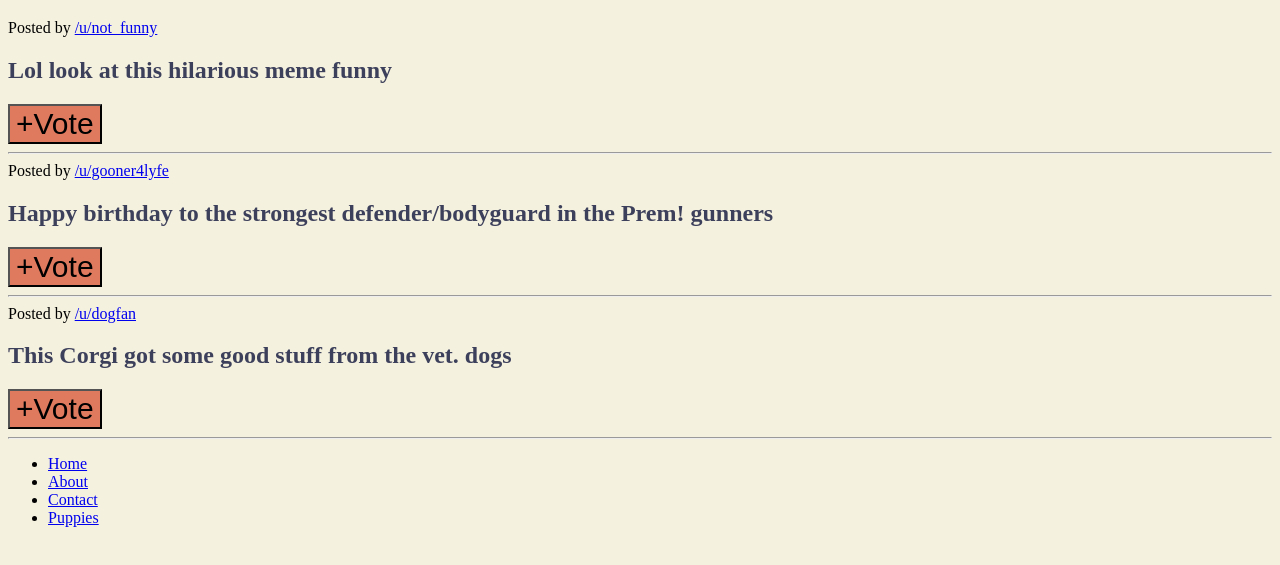
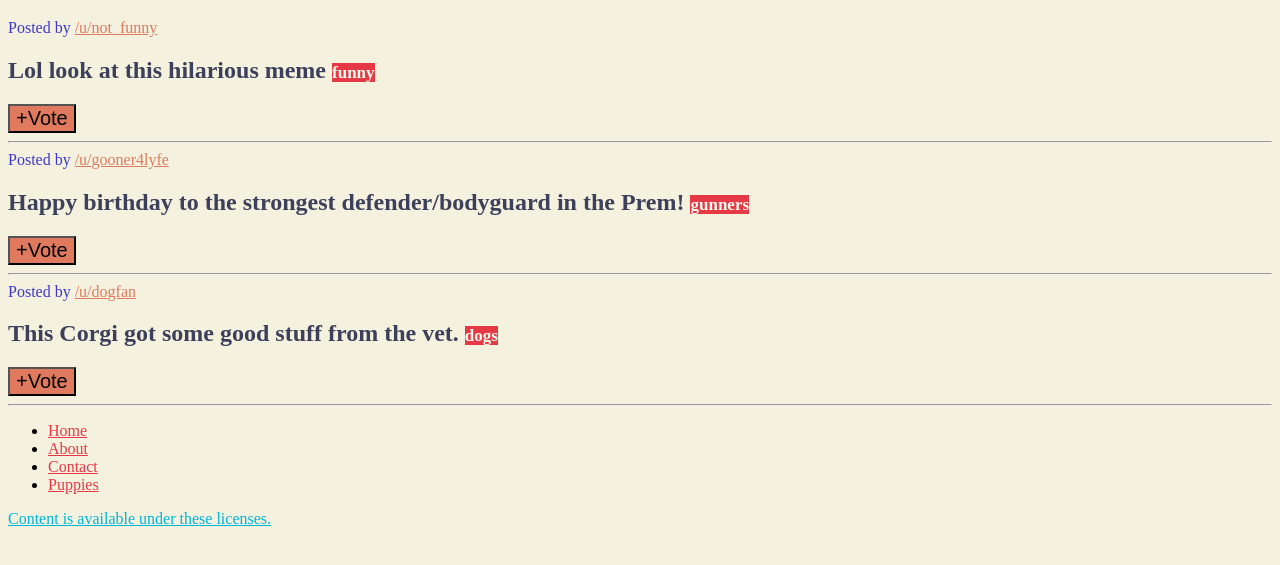
Before and after one commit to caNoNSudo/udemyproject, a plain HTML site: page cssfollowalong/starter.html in a window 1280 px wide. Shown: the part 109-674 px from the top of the page. Drawn offline with Linux system fonts and the light colour scheme.

Commit message:
Updated CSS files with unique selectors included

```diff
--- a/cssfollowalong/css/style.css
+++ b/cssfollowalong/css/style.css
@@ -15,3 +15,35 @@ h2 {
 #signup {
   background-color: #81b29a;
 }
+
+span {
+  color: #3f37c9;
+}
+
+.tag {
+  background: #e63946;
+  color: #f1faee;
+  font-size: 17px;
+}
+/* Descendent Selector Example
+section span a {
+  color: #e07a5f;
+} */
+
+.post a {
+  color: #e07a5f;
+}
+
+footer a {
+  color: #e63946;
+}
+
+/* Adjacent Selector Example */
+h2 + button {
+  font-size: 20px;
+}
+
+/* Direct-Descendent Selector Example */
+footer > a {
+  color: #00b4d8;
+}
--- a/cssfollowalong/starter.html
+++ b/cssfollowalong/starter.html
@@ -16,24 +16,27 @@
     </nav>
     <main>
       <h1>Popular Posts</h1>
-      <section>
+      <section class="post">
         <span>Posted by <a href="#213adas">/u/not_funny</a></span>
-        <h2>Lol look at this hilarious meme <span>funny</span></h2>
+        <h2>Lol look at this hilarious meme <span class="tag">funny</span></h2>
         <button>+Vote</button>
         <hr />
       </section>
-      <section>
+      <section class="post">
         <span>Posted by <a href="#345adas">/u/gooner4lyfe</a></span>
         <h2>
           Happy birthday to the strongest defender/bodyguard in the Prem!
-          <span>gunners</span>
+          <span class="tag">gunners</span>
         </h2>
         <button>+Vote</button>
         <hr />
       </section>
-      <section>
+      <section class="post">
         <span>Posted by <a href="#981adas">/u/dogfan</a></span>
-        <h2>This Corgi got some good stuff from the vet. <span>dogs</span></h2>
+        <h2>
+          This Corgi got some good stuff from the vet.
+          <span class="tag">dogs</span>
+        </h2>
         <button>+Vote</button>
         <hr />
       </section>
@@ -55,6 +58,7 @@
           </li>
         </ul>
       </nav>
+      <a href="#license">Content is available under these licenses.</a>
     </footer>
   </body>
 </html>
```
